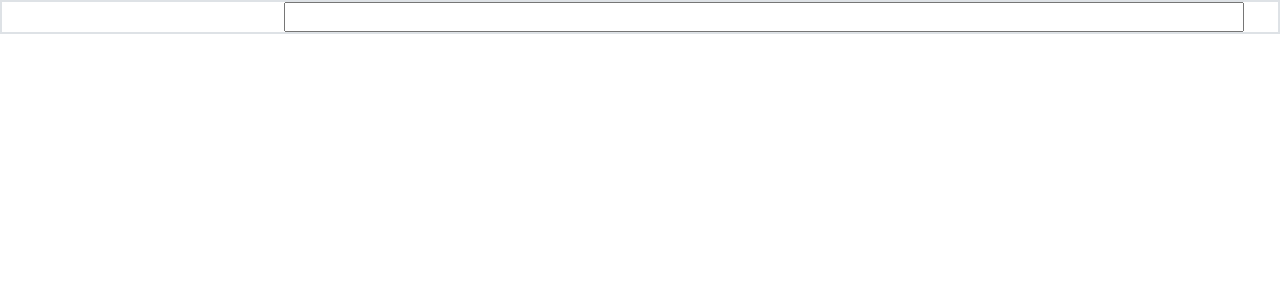
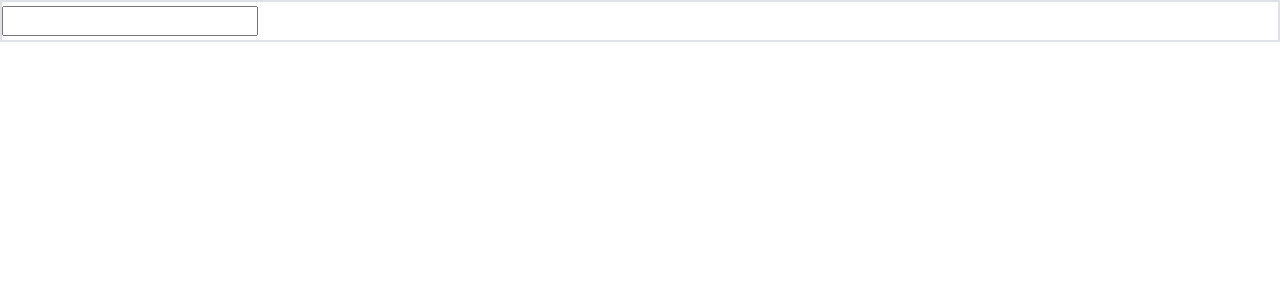
Before and after one commit to syedishmam/reddit_clone, a React (Create React App) app: page / in a window 1280 px wide. Shown: the top 300 px of the page. Built offline with nearby package versions, Linux system fonts and the light colour scheme.

Commit message:
Add Enter key press logic

```diff
--- a/src/components/SearchBar.js
+++ b/src/components/SearchBar.js
@@ -3,10 +3,16 @@ import React from 'react';
 import '../styles/SearchBarStyles.css';
 
 class SearchBar extends React.Component {
+    handleKeyDown(e) {
+        if(e.key === 'Enter') {
+            console.log('Entered');
+        }
+    }
+
     render() {
         return (
           <div className="border">
-            <input type="text" className="centered"/>
+            <input onKeyDown={this.handleKeyDown} type="text" className="search-bar my-1"/>
           </div>
         );
     }
```
